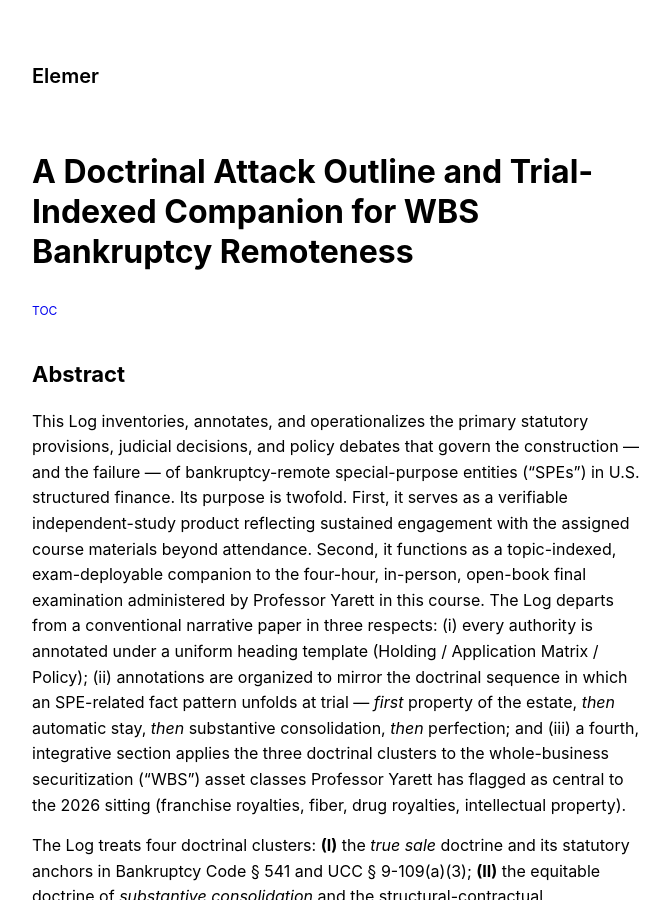
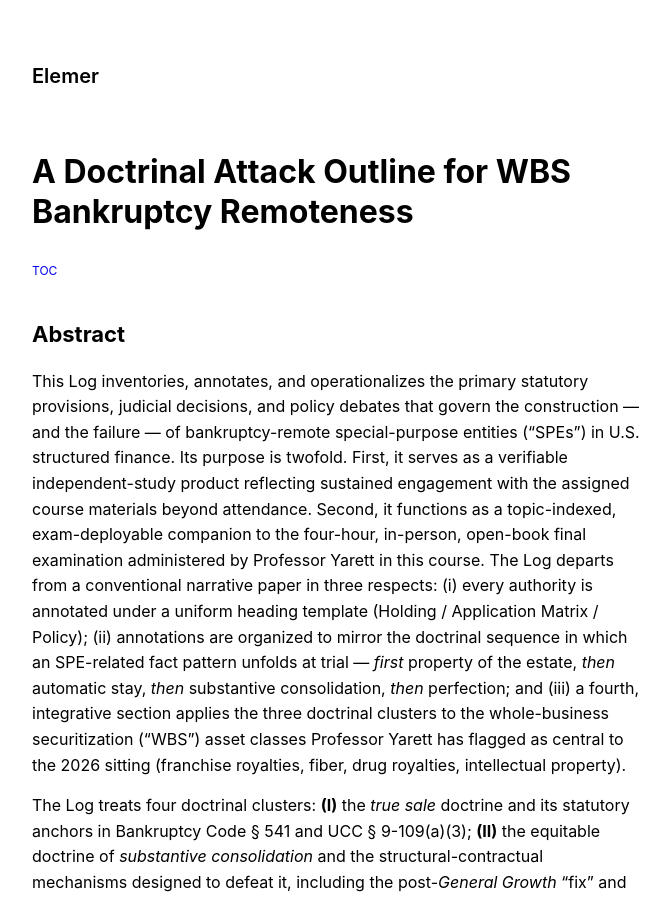
Before and after one commit to elemer1/elemer1.github.io, a Jekyll site: the page built from _markdown/LAW738 ISP Annotated Bibliography.md, in a window 1280 px wide and 900 px high. Shown: the whole window, without its empty margins (303-973 px from the left). Built offline with Jekyll 4.4.1, drawn with Linux system fonts in a browser that asks for light colours.

Commit message:
Update LAW738 ISP Annotated Bibliography.md

```diff
--- a/_markdown/LAW738 ISP Annotated Bibliography.md
+++ b/_markdown/LAW738 ISP Annotated Bibliography.md
@@ -1,6 +1,6 @@
 ---
-title: "A Doctrinal Attack Outline and Trial-Indexed Companion for WBS Bankruptcy Remoteness"
-permalink: /a-doctrinal-attack-outline-and-trial-indexed-companion-for-wbs-bankruptcy-remoteness/
+title: "A Doctrinal Attack Outline for WBS Bankruptcy Remoteness"
+permalink: /a-doctrinal-attack-outline-for-wbs-bankruptcy-remoteness/
 listed: true
 ---
 
```
